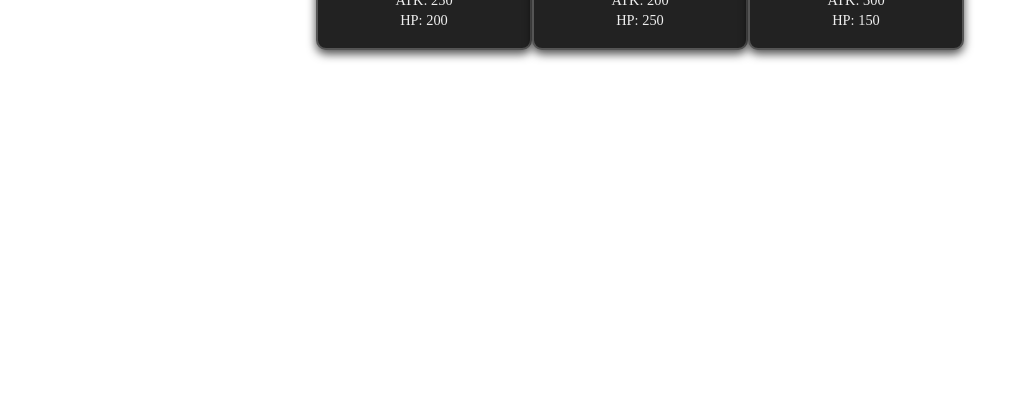
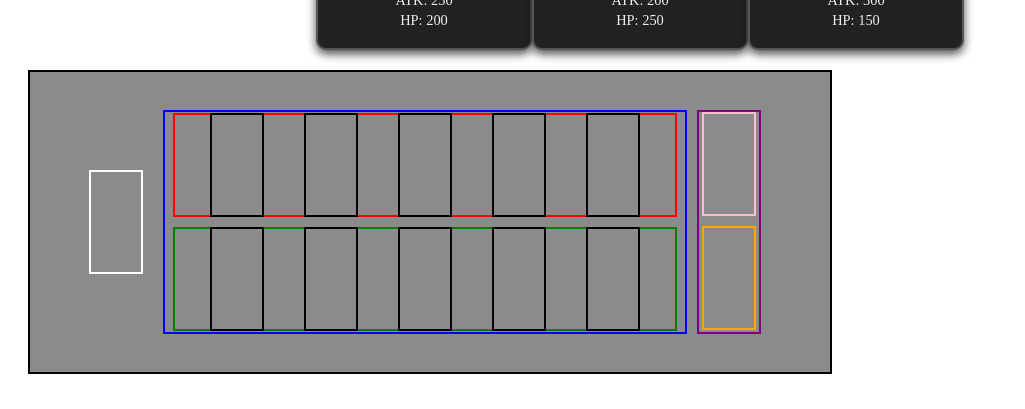
Before and after one commit to YanisBellahouel/card-game, a React (Vite) app: page / in a window 1280 px wide. Shown: the part 388-797 px from the top of the page, without its empty margins (0-1025 px from the left). Built offline with nearby package versions, Linux system fonts and the light colour scheme.

Commit message:
component field

```diff
--- a/src/App.jsx
+++ b/src/App.jsx
@@ -1,10 +1,12 @@
 import CardList from './components/cardList/CardList.jsx';
+import Field from './components/field/Field.jsx';
 
 function App() {
 	return (
 		<div>
 			<h1>Card game</h1>
 			<CardList/>
+			<Field/>
 		</div>
 	)
 }
--- /dev/null
+++ b/src/components/field/Field.css
@@ -0,0 +1,91 @@
+.field {
+	margin: 20px;
+	display: flex;
+	flex-direction: row;
+	align-items: center;
+	justify-content: center;
+	background-color: #8b8b8b;
+	width: 800px;
+	height: 300px;
+	border: black 2px solid;
+}
+
+.fieldspell-box{
+	border: white 2px solid;
+	width: 50px;
+	height: 100px;
+	margin-right: 10px;
+}
+
+.monster-and-spell-box{
+	display: flex;
+	flex-direction: column;
+	align-items: center;
+	justify-content: center;
+	border: blue 2px solid;
+	width: 520px;
+	height: 220px;
+	margin : 10px;
+}
+
+.monster-box{
+	display: flex;
+	flex-direction: row;
+	align-items: center;
+	justify-content: center;
+	border: red 2px solid;
+	width: 500px;
+	height: 100px;
+	margin-bottom: 5px;
+}
+
+.monster-box-card{
+	border: rgb(0, 0, 0) 2px solid;
+	width: 50px;
+	height: 100px;
+	margin-right: 20px;
+	margin-left: 20px;
+}
+
+.spell-box{
+	display: flex;
+	flex-direction: row;
+	align-items: center;
+	justify-content: center;
+	border: green 2px solid;
+	width: 500px;
+	height: 100px;
+	margin-top: 5px;
+}
+
+.spell-box-card{
+	border: rgb(0, 0, 0) 2px solid;
+	width: 50px;
+	height: 100px;
+	margin-right: 20px;
+	margin-left: 20px;
+}
+
+.graveyard-and-deck-box{
+	display: flex;
+	flex-direction: column;
+	align-items: center;
+	border: purple 2px solid;
+	width: 60px;
+	height: 220px;
+	margin-right: 10px;
+}
+
+.graveyard-box{
+	border: pink 2px solid;
+	width: 50px;
+	height: 100px;
+	margin-bottom: 5px;
+}
+
+.deck-box {
+	border: orange 2px solid;
+	width: 50px;
+	height: 100px;
+	margin-top: 5px;
+}
--- /dev/null
+++ b/src/components/field/Field.jsx
@@ -0,0 +1,44 @@
+import "./Field.css"
+
+function Field() {
+	return (
+		<div className="field">
+			<div className="fieldspell-box">
+			</div>
+			<div className="monster-and-spell-box">
+				<div className="monster-box">
+					<div className="monster-box-card">
+					</div>
+					<div className="monster-box-card">
+					</div>
+					<div className="monster-box-card">
+					</div>
+					<div className="monster-box-card">
+					</div>
+					<div className="monster-box-card">
+					</div>
+				</div>
+				<div className="spell-box">
+					<div className="spell-box-card">
+					</div>
+					<div className="spell-box-card">
+					</div>
+					<div className="spell-box-card">
+					</div>
+					<div className="spell-box-card">
+					</div>
+					<div className="spell-box-card">
+					</div>
+				</div>
+			</div>
+			<div className="graveyard-and-deck-box">
+				<div className="graveyard-box">
+				</div>
+				<div className="deck-box">
+				</div>
+			</div>
+		</div>
+	)
+}
+
+export default Field;
```
Also changed, not shown: src/components/board.jsx (deleted), src/components/hand.jsx (deleted).
